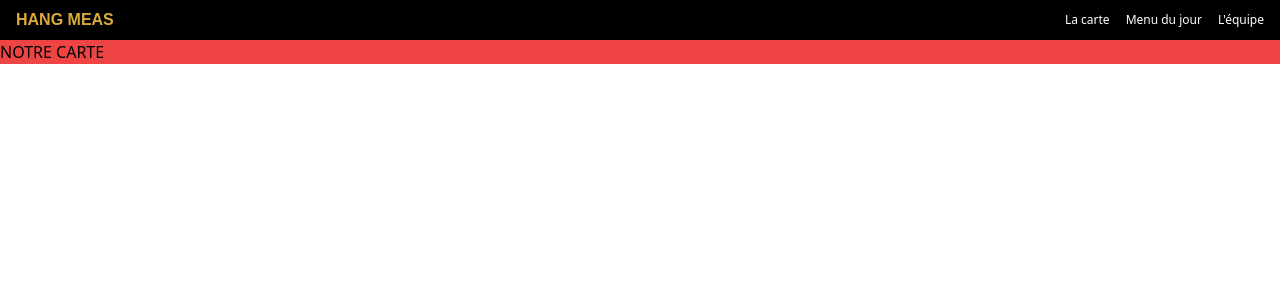
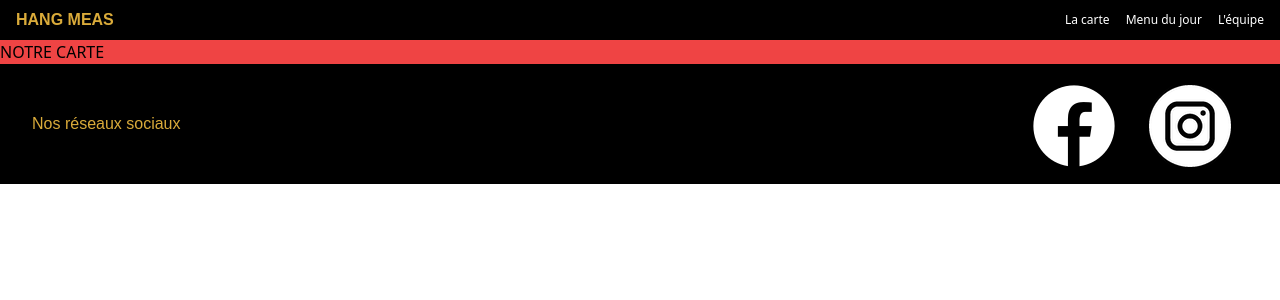
Before and after one commit to Christian-81/CheckPoint-04-Lim-Christian, a React (Vite) app in the folder frontend/: page /equipe in a window 1280 px wide. Shown: the top 300 px of the page. Built offline with nearby package versions, Linux system fonts and the light colour scheme; a web font is replaced by a local one.

Commit message:
FOOTER with social networks

```diff
--- a/frontend/src/App.jsx
+++ b/frontend/src/App.jsx
@@ -7,6 +7,7 @@ import MenuDuJour from "./pages/MenuDuJour";
 import Equipe from "./pages/Equipe";
 
 import Navbar from "@components/Navbar";
+import Footer from "@components/Footer";
 
 import "./App.css";
 
@@ -21,6 +22,7 @@ function App() {
           <Route path="/menu-du-jour/" element={<MenuDuJour />} />
           <Route path="/equipe/" element={<Equipe />} />
         </Routes>
+        <Footer />
       </div>
     </BrowserRouter>
   );
--- /dev/null
+++ b/frontend/src/components/Footer.jsx
@@ -0,0 +1,46 @@
+import React from "react";
+
+import facebook from "@assets/facebook.png";
+import instagram from "@assets/instagram.png";
+
+const Footer = () => {
+  return (
+    <div className="flex justify-between items-center bg-black px-8 py-2">
+      <div className="font-logo text-orange font-normal">
+        Nos réseaux sociaux
+      </div>
+      <div className="text-white w-[25%] mr-2">
+        <ul className="flex flex-row justify-end items-center space-x-4 text-xs mt-1">
+          <li>
+            <a
+              target="_blank"
+              rel="noreferrer"
+              href="https://fr-fr.facebook.com/pages/category/Cambodian-Restaurant/Hang-Meas-238012209694265/"
+            >
+              <img
+                src={facebook}
+                alt="logo Facebook"
+                className="w-[100%]"
+              />
+            </a>
+          </li>
+          <li>
+            <a
+              target="_blank"
+              rel="noreferrer"
+              href="https://www.instagram.com/hangmeas.paris13/"
+            >
+              <img
+                src={instagram}
+                alt="logo Instagram"
+                className="w-[100%]"
+              />
+            </a>
+          </li>
+        </ul>
+      </div>
+    </div>
+  );
+};
+
+export default Footer;
```
